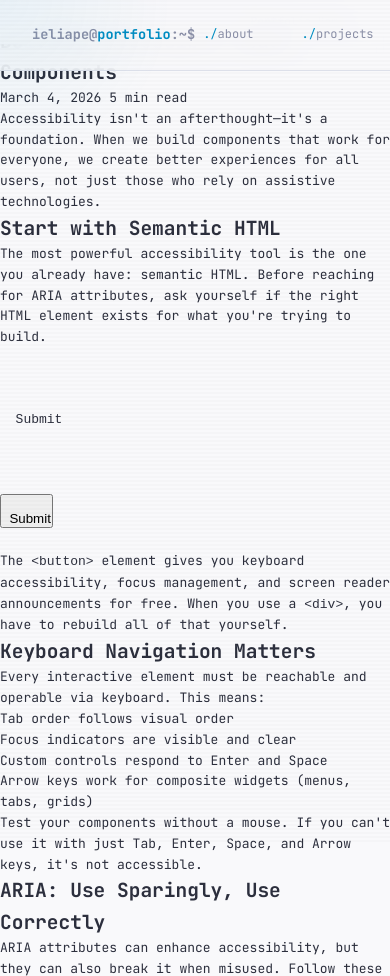
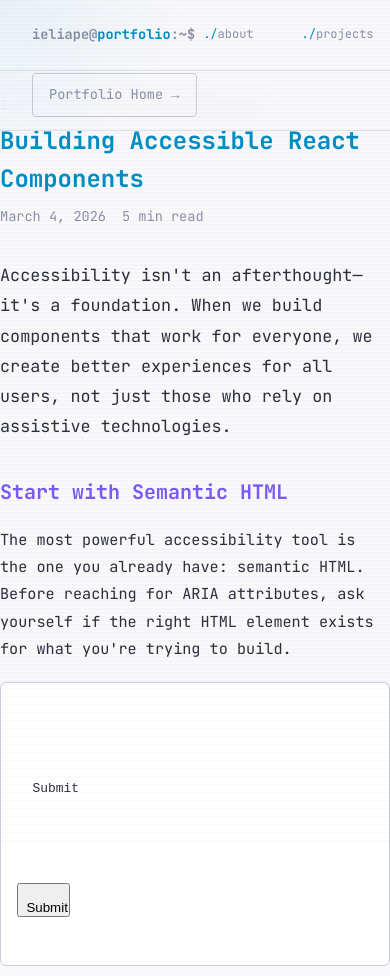
Before and after one commit to isaaceliape/portfolio_2026, a plain HTML site: page blog/post-1.html in a window 390 px wide. Shown: the top 976 px of the page. Drawn offline with Linux system fonts and the light colour scheme.

Commit message:
feat(quick-3): add blog post component styles
- Add blog post container with max-width 720px and proper padding
- Style blog post header with terminal prompt aesthetic
- Title in accent color with responsive font size (clamp)
- Metadata (date, reading time) in muted color
- Content typography with line-height 1.8 for readability
- Headings (h2) in accent2 color
- Code blocks with theme backgrounds and borders
- Tags with accent2 borders and hover states
- Footer navigation buttons with consistent styling

```diff
--- a/css/components.css
+++ b/css/components.css
@@ -682,3 +682,144 @@
     background 0.3s;
   opacity: 0;
 }
+
+/* ==========================================================================
+   Blog Post Component
+   ========================================================================== */
+.blog-post {
+  max-width: 720px;
+  margin: 0 auto;
+  padding-top: 6rem;
+  padding-bottom: 4rem;
+}
+
+.blog-post-header {
+  margin-bottom: 2rem;
+}
+
+.blog-post-title {
+  font-size: clamp(1.5rem, 4vw, 2rem);
+  color: var(--accent);
+  margin-bottom: 0.5rem;
+  font-weight: 700;
+}
+
+.blog-post-meta {
+  display: flex;
+  gap: 1rem;
+  color: var(--muted);
+  font-size: 0.85rem;
+}
+
+.blog-post-content {
+  line-height: 1.8;
+  font-size: 0.95rem;
+  color: var(--text);
+}
+
+.blog-post-content h2 {
+  color: var(--accent2);
+  margin-top: 2rem;
+  margin-bottom: 1rem;
+  font-size: 1.25rem;
+  font-weight: 600;
+}
+
+.blog-post-content p {
+  margin-bottom: 1.25rem;
+}
+
+.blog-post-content code {
+  background: var(--surface2);
+  padding: 0.2rem 0.4rem;
+  border-radius: 3px;
+  color: var(--accent);
+  font-size: 0.85em;
+}
+
+.blog-post-content pre {
+  background: var(--surface);
+  padding: 1rem;
+  border-radius: 6px;
+  border: 1px solid var(--border-bright);
+  overflow-x: auto;
+  margin-bottom: 1.5rem;
+}
+
+.blog-post-content pre code {
+  background: transparent;
+  padding: 0;
+  color: inherit;
+}
+
+.blog-post-content ul,
+.blog-post-content ol {
+  margin-bottom: 1.25rem;
+  padding-left: 1.5rem;
+}
+
+.blog-post-content li {
+  margin-bottom: 0.5rem;
+}
+
+.blog-post-content .lead {
+  font-size: 1.05rem;
+  color: var(--text);
+  margin-bottom: 1.5rem;
+}
+
+.blog-post-footer {
+  margin-top: 3rem;
+  padding-top: 2rem;
+  border-top: 1px solid var(--border);
+}
+
+.blog-post-tags {
+  display: flex;
+  gap: 0.5rem;
+  flex-wrap: wrap;
+  margin-bottom: 1.5rem;
+}
+
+.blog-tag {
+  font-size: 0.75rem;
+  padding: 0.25rem 0.75rem;
+  border-radius: 3px;
+  border: 1px solid var(--border-bright);
+  color: var(--accent2);
+  transition:
+    border-color 0.2s,
+    color 0.2s;
+}
+
+.blog-tag:hover {
+  border-color: var(--accent);
+  color: var(--accent);
+}
+
+.blog-post-nav {
+  display: flex;
+  gap: 1rem;
+  flex-wrap: wrap;
+}
+
+.blog-post-nav .btn {
+  font-size: 0.85rem;
+  padding: 0.5rem 1rem;
+  border: 1px solid var(--border-bright);
+  border-radius: 4px;
+  color: var(--muted);
+  transition: all 0.2s;
+  background: transparent;
+  font-family: inherit;
+  cursor: pointer;
+  min-height: 44px;
+  display: inline-flex;
+  align-items: center;
+}
+
+.blog-post-nav .btn:hover {
+  border-color: var(--accent);
+  color: var(--accent);
+  background: color-mix(in srgb, var(--accent) 6%, transparent);
+}
```
